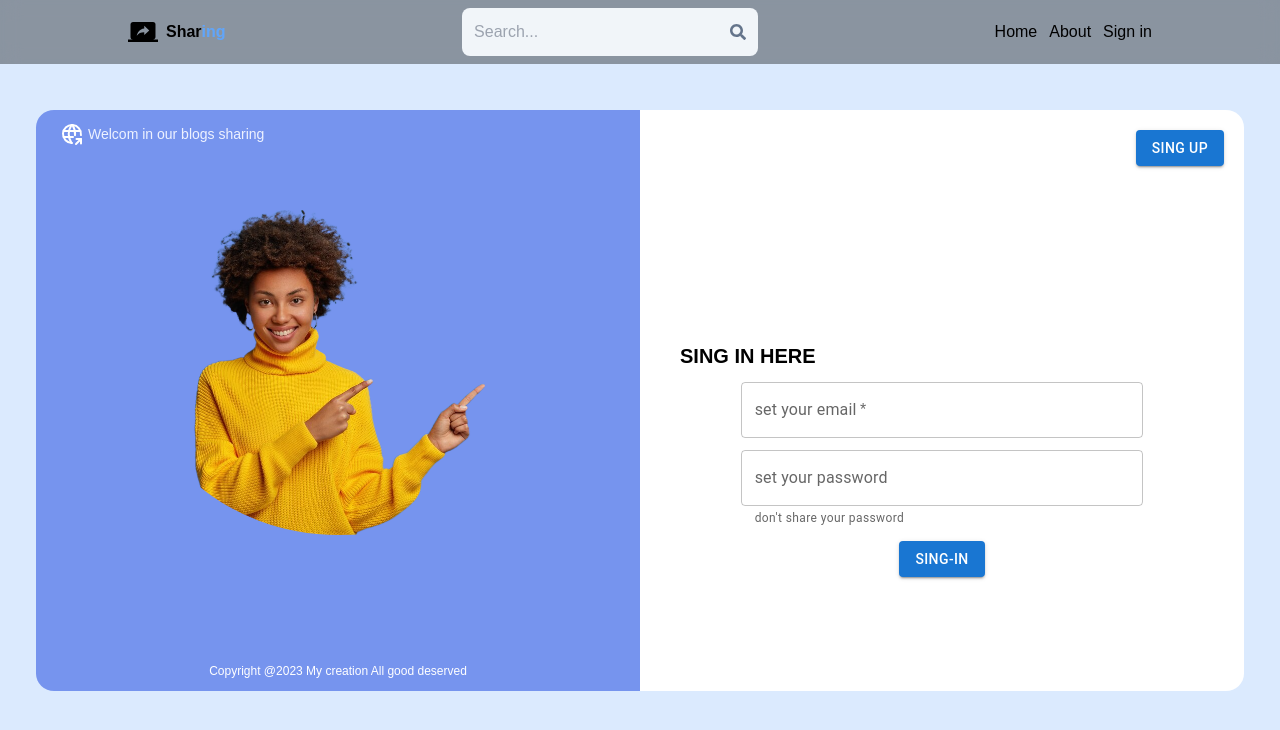
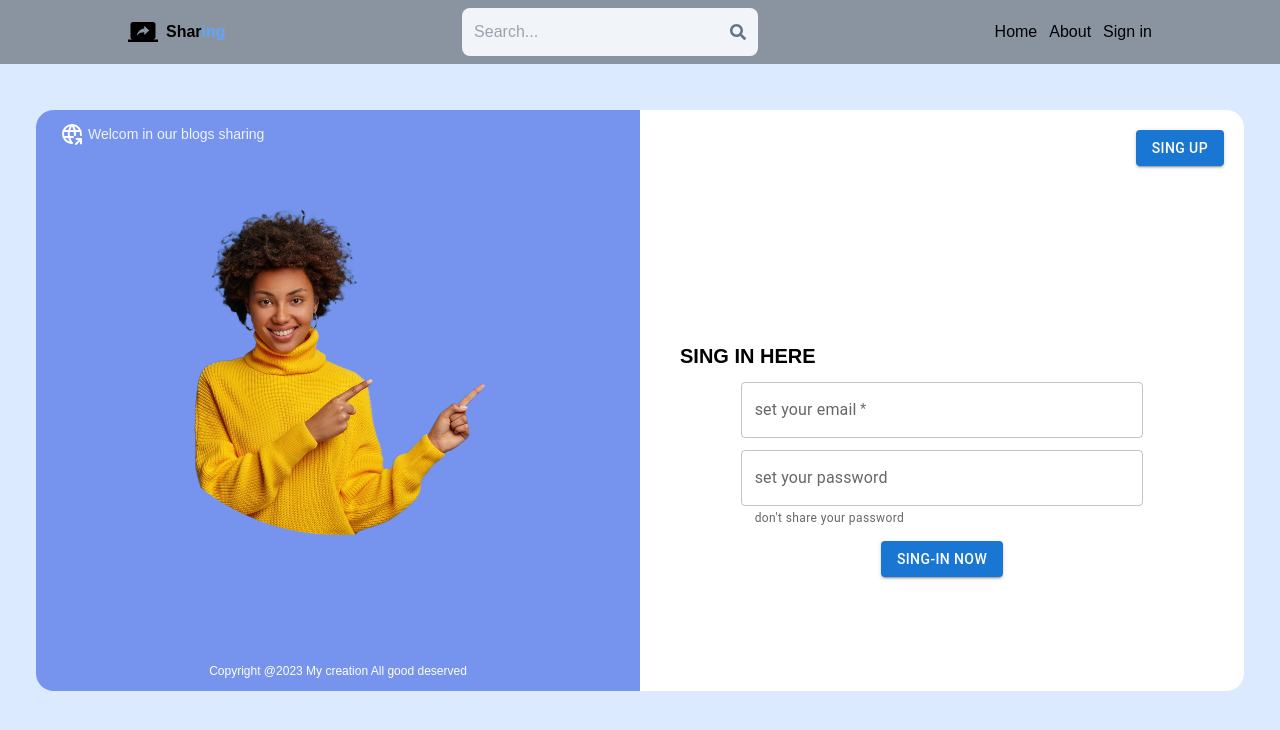
Before and after one commit to tchasinga/sharing-ideas-blogs, a React (Vite) app in the folder frontend/: page /signin in a window 1280 px wide. Shown: the top 730 px of the page. Built offline with nearby package versions, Linux system fonts and the light colour scheme; what ldrs would draw is missing.

Commit message:
new new updating

```diff
--- a/frontend/package.json
+++ b/frontend/package.json
@@ -19,6 +19,7 @@
     "@uiball/loaders": "^1.3.1",
     "animate.css": "^4.1.1",
     "autoprefixer": "^10.4.19",
+    "daisyui": "^4.12.10",
     "date-fns": "^2.30.0",
     "dotenv": "^16.4.5",
     "firebase": "^10.12.2",
--- a/frontend/src/Pages/SignIn.jsx
+++ b/frontend/src/Pages/SignIn.jsx
@@ -1,12 +1,13 @@
 import { TbWorldShare } from "react-icons/tb";
 import pageImg from "../Img/cheerful.png";
-import { TextField ,Button , Tooltip} from '@mui/material';
-import {Link, useNavigate} from 'react-router-dom'
-import {useDispatch, useSelector} from 'react-redux'
-import {signInStart,singInSuccess,signInFailure} from '../redux/user/userSlice.js'
+import { TextField, Button, Tooltip } from '@mui/material';
+import { Link, useNavigate } from 'react-router-dom'
+import { useDispatch, useSelector } from 'react-redux'
+import { signInStart, singInSuccess, signInFailure } from '../redux/user/userSlice.js'
 import { useState, } from 'react';
 import Success from '../Tasks/Success.jsx'
 import Errors from "../Errors/Errors.jsx";
+import Load from "../Animations/Load.jsx";
 
 
 
@@ -14,14 +15,14 @@ import Errors from "../Errors/Errors.jsx";
 export default function SignIn() {
 
   const [formData, setFormData] = useState({})
- const {loading } = useSelector(state =>  state.user && state.user.user)
+  const { loading } = useSelector(state => state.user && state.user.user)
   const [showError, setShowError] = useState(false); // New state for error popup
   const [showSuccess, setShowSuccess] = useState(false); // New state for success popup
   const dispatch = useDispatch()
   const navigate = useNavigate()
 
   const handleChange = (e) => {
-    setFormData({...formData , [e.target.id] : e.target.value})
+    setFormData({ ...formData, [e.target.id]: e.target.value })
   }
 
   const handlerSubmit = async (e) => {
@@ -37,7 +38,7 @@ export default function SignIn() {
         body: JSON.stringify(formData)
       })
       const data = await res.json()
-       if(data.success === false){
+      if (data.success === false) {
         dispatch(signInFailure(setShowError(true)))
         return
       }
@@ -64,7 +65,7 @@ export default function SignIn() {
       <div className="newproductgrid max-w-7xl mx-auto rounded-3xl">
         <div className="firstDiv p-3 noneget">
           <div className="flex items-center gap-1 pl-3">
-          <TbWorldShare className="text-2xl text-white"/>
+            <TbWorldShare className="text-2xl text-white" />
             <h2 className="text-sm text-indigo-50 font-medium">Welcom in our blogs sharing</h2>
           </div>
           <div className="flex justify-center getBorder items-center">
@@ -91,13 +92,20 @@ export default function SignIn() {
             <div className="flex ml-20 uppercase text-xl font-bold w-full">
               <h1 className="noneget">Sing in here</h1>
             </div>
-          <TextField  label="set your email" required className="w-2/3" id="email" onChange={handleChange} variant='outlined' type='email'/>
-          <TextField  label="set your password" id="password" onChange={handleChange} helperText="don't share your password" className="w-2/3" variant='outlined' type='password'/>
-          <Button type="submit" variant="contained" disabled={loading}>{loading ? 'loading...' : 'Sing-in'}</Button>
+            <TextField label="set your email" required className="w-2/3" id="email" onChange={handleChange} variant='outlined' type='email' />
+            <TextField label="set your password" id="password" onChange={handleChange} helperText="don't share your password" className="w-2/3" variant='outlined' type='password' />
+            <Button type="submit" variant="contained" disabled={loading}>{
+              loading ?
+                <div className="flex items-center justify-center gap-2">
+                  <span className="text-xs"><Load/></span>
+                  <p>Loading...</p>
+                </div> : "Sing-In now"
+            }
+            </Button>
           </form>
           {showSuccess && <Success />} {/* Show success popup */}
         </div>
-        {showError && <Errors/>}
+        {showError && <Errors />}
       </div>
     </div>
   )
--- a/frontend/src/Pages/SignUp.jsx
+++ b/frontend/src/Pages/SignUp.jsx
@@ -1,9 +1,10 @@
 import { TbWorldShare } from "react-icons/tb";
 import pageImg from "../Img/cheerful.png";
-import { TextField ,Button , Tooltip} from '@mui/material';
-import {Link, useNavigate} from 'react-router-dom'
+import { TextField, Button, Tooltip } from '@mui/material';
+import { Link, useNavigate } from 'react-router-dom'
 import { useState } from "react";
 import Success from "../Tasks/Success";
+import Load from "../Animations/Load";
 
 
 export default function SignUp() {
@@ -58,7 +59,7 @@ export default function SignUp() {
       <div className="newproductgrid max-w-7xl mx-auto rounded-3xl">
         <div className="firstDiv p-3 noneget">
           <div className="flex items-center gap-1 pl-3">
-            <TbWorldShare className="text-2xl text-white"/>
+            <TbWorldShare className="text-2xl text-white" />
             <h2 className="text-sm text-indigo-50 font-medium">Welcom in our blogs sharing</h2>
           </div>
           <div className="flex justify-center getBorder items-center">
@@ -84,10 +85,17 @@ export default function SignUp() {
             <div className="flex pr-24 uppercase text-xl font-bold">
               <h1 className="">create your account here</h1>
             </div>
-            <TextField  label="set your username" required className="w-2/3" id='username' onChange={handleChange} variant='outlined' type='text'/>
-            <TextField  label="set your email" required className="w-2/3" id='email' onChange={handleChange} variant='outlined' type='text'/>
-            <TextField  label="set your password" required helperText="don't share your password" id='password' onChange={handleChange} className="w-2/3" variant='outlined' type='password'/>
-            <Button type="submit" disabled={loading} variant="contained">{loading ? 'loading...' : 'Sign up'}</Button>
+            <TextField label="set your username" required className="w-2/3" id='username' onChange={handleChange} variant='outlined' type='text' />
+            <TextField label="set your email" required className="w-2/3" id='email' onChange={handleChange} variant='outlined' type='text' />
+            <TextField label="set your password" required helperText="don't share your password" id='password' onChange={handleChange} className="w-2/3" variant='outlined' type='password' />
+            <Button type="submit" disabled={loading} variant="contained">{
+              loading ?
+                <div className="flex items-center justify-center gap-2">
+                   <span className="text-xs"><Load/></span>
+                  <p>Loading...</p>
+                </div>
+                :
+                'Sign up'}</Button>
           </form>
           {showSuccess && <Success />} {/* Show success popup */}
           <div className="flex gap-2 mt-3 text-xs">
```
Also changed, not shown: 1 other file (tests, documents, lock files or other folders). Lines whose indentation alone changed are shown as unchanged.
